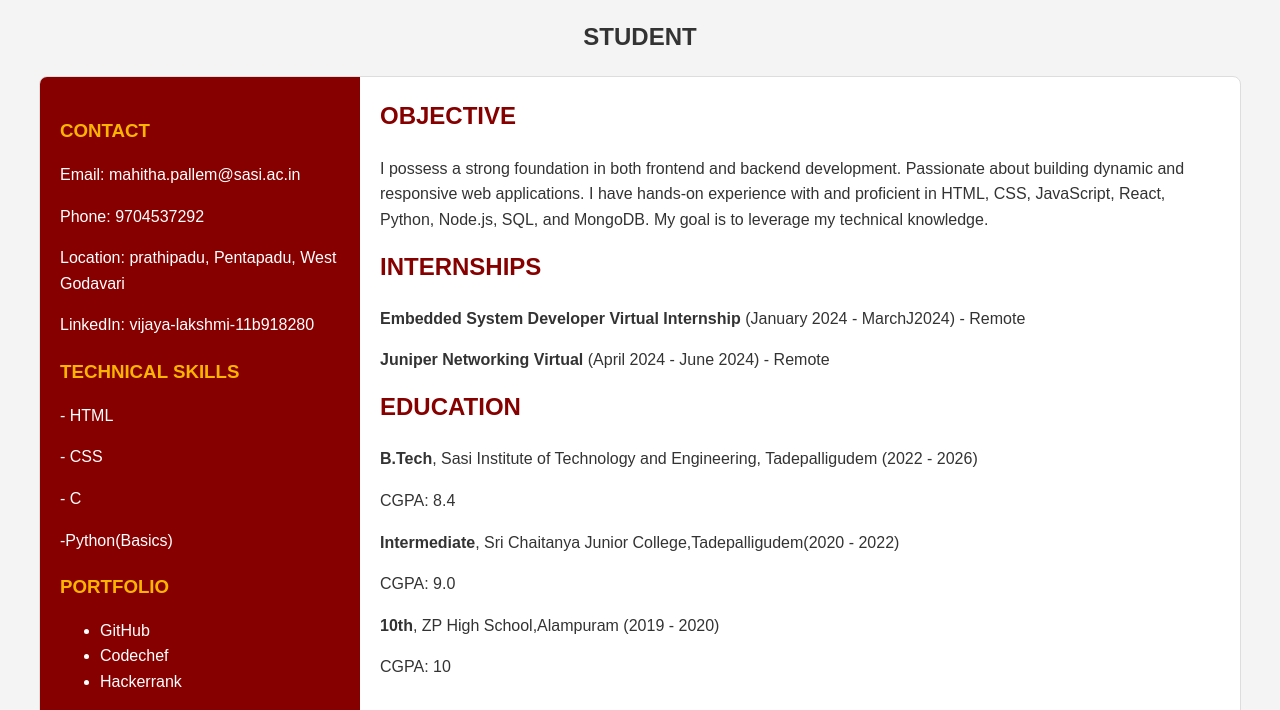
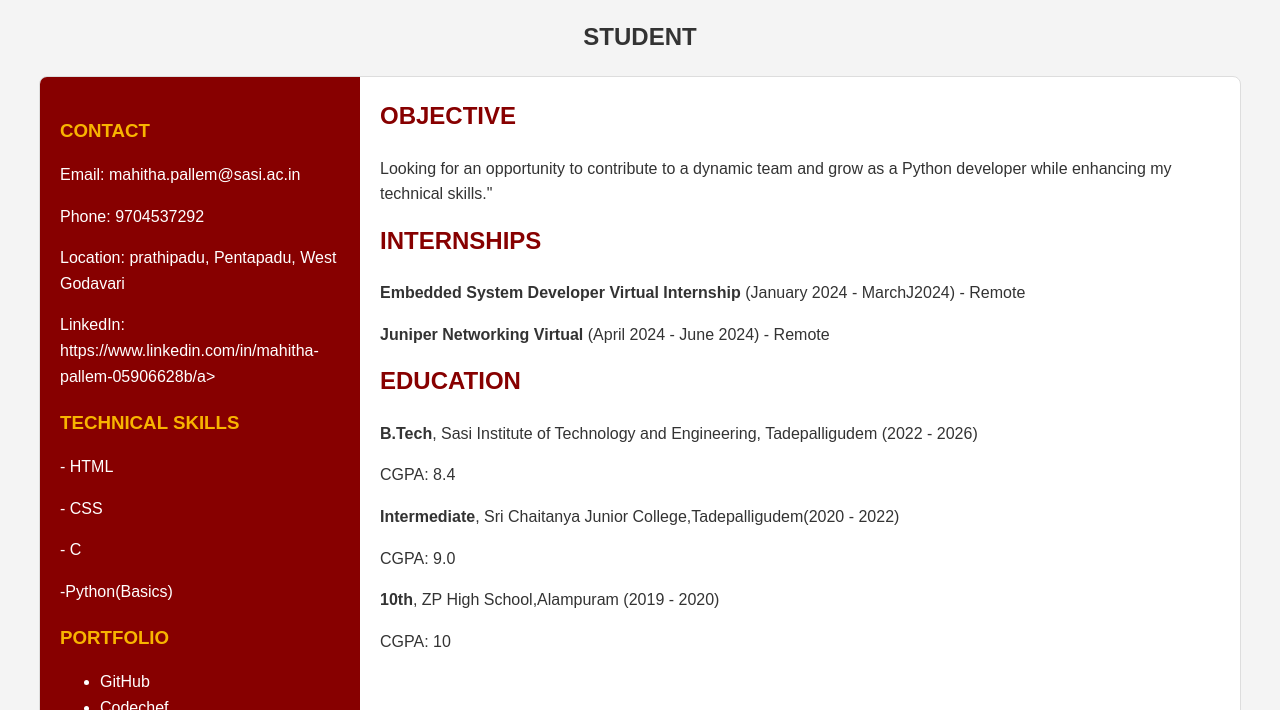
Before and after one commit to pallemmahitha/pallemmahitha.github.io, a plain HTML site: page index.html in a window 1280 px wide. Shown: the part 76-786 px from the top of the page. Drawn offline with Linux system fonts and the light colour scheme.

Commit message:
Update index.html

```diff
--- a/index.html
+++ b/index.html
@@ -16,7 +16,7 @@
                 <p>Email: mahitha.pallem@sasi.ac.in</p>
                 <p>Phone: 9704537292</p>
                 <p>Location: prathipadu, Pentapadu, West Godavari</p>
-                <p>LinkedIn: <a href="#">vijaya-lakshmi-11b918280</a></p>
+                <p>LinkedIn: <a href="#">https://www.linkedin.com/in/mahitha-pallem-05906628b/a></p>
             </div>
             <div class="Technical skills">
                 <h3>TECHNICAL SKILLS</h3>
@@ -37,17 +37,16 @@
                 <h3>SOFT SKILLS</h3>
                 <p>Time management</p>
                 <p>Quick learner</p>
-                <p>MongoDB CRUD Operations</p>
+
             </div>
         </div>
         <div class="main-content">
             <div class="Objective">
                 <h2>OBJECTIVE</h2>
                 <p>
-                    I possess a strong foundation in both frontend and backend development.
-                    Passionate about building dynamic and responsive web applications. I have
-                    hands-on experience with and proficient in HTML, CSS, JavaScript, React,
-                    Python, Node.js, SQL, and MongoDB. My goal is to leverage my technical knowledge.
+                    Looking for an opportunity to contribute to a dynamic team and
+                    grow as a Python developer
+                    while enhancing my technical skills."
                 </p>
             </div>
             <div class="internships">
```
